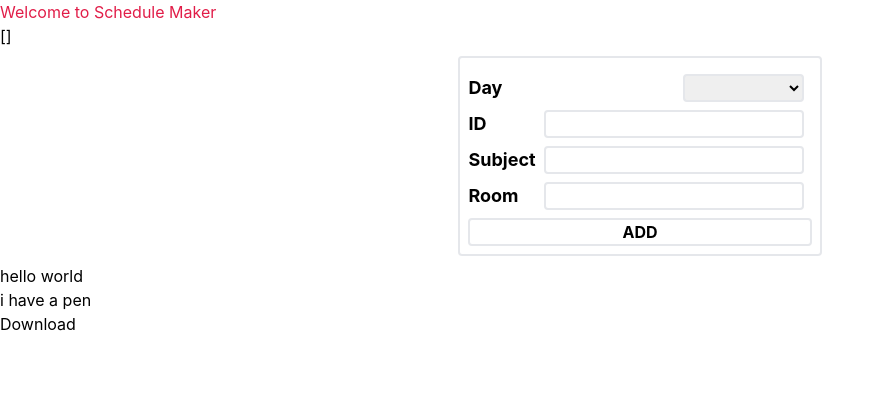
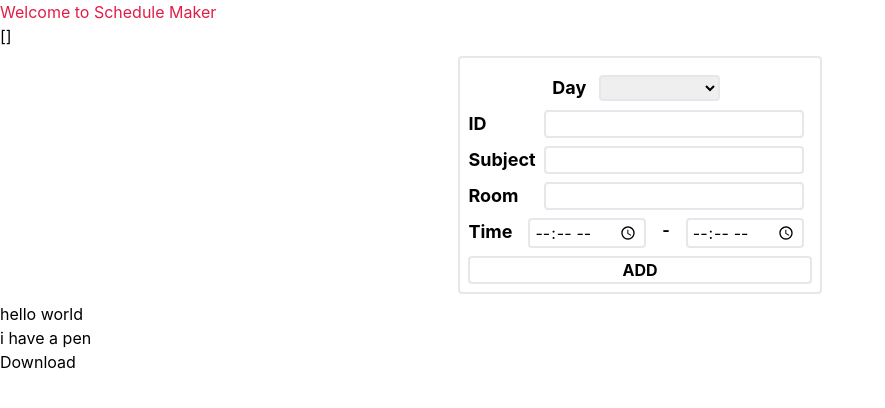
Before and after one commit to tnp2004/schedule-maker, a SvelteKit app: page / in a window 1280 px wide. Shown: the top 408 px of the page, without its empty margins (0-885 px from the left). Built offline with nearby package versions, Linux system fonts and the light colour scheme.

Commit message:
add Time range

```diff
--- a/src/components/form.svelte
+++ b/src/components/form.svelte
@@ -1,27 +1,46 @@
 <script lang="ts">
-	import type { Task } from "../../types"
+	import type { Task } from '../../types';
 	import { createEventDispatcher } from 'svelte';
 	const dispatch = createEventDispatcher();
 
 	const days = ['Monday', 'Tuesday', 'Wednesday', 'Thursday', 'Friday', 'Saturday', 'Sunday'];
+	let time = '';
 	let task: Task = {
-		day: "",
-		id: "",
-		subject: "",
-		room: "",
-	}
+		day: '',
+		id: '',
+		subject: '',
+		room: '',
+		time: {
+			from: '',
+			to: ''
+		}
+	};
 
 	const addTask = () => {
 		dispatch('add', {
 			task
 		});
+		resetTask();
+	};
+
+	const resetTask = () => {
+		task = {
+			day: '',
+			id: '',
+			subject: '',
+			room: '',
+			time: {
+				from: '',
+				to: ''
+			}
+		};
 	};
 </script>
 
-<form class="w-fit mx-auto rounded border-2 my-2 p-2">
-	<div class="my-2 flex justify-between">
+<form id="schedule-form" class="w-fit mx-auto rounded border-2 my-2 p-2" on:submit={addTask}>
+	<div class="my-2 text-center">
 		<label class="text-lg font-bold" for="day">Day</label>
-		<select class="border-2 rounded px-1 mx-2" bind:value={task.day}>
+		<select class="border-2 rounded px-1 mx-2" bind:value={task.day} required>
 			{#each days as day}
 				<option value={day}>{day}</option>
 			{/each}
@@ -29,16 +48,23 @@
 	</div>
 	<div class="my-2 flex justify-between">
 		<label class="text-lg font-bold" for="id">ID</label>
-		<input class="border-2 rounded px-1 mx-2" bind:value={task.id} type="text" />
+		<input class="border-2 rounded px-1 mx-2" bind:value={task.id} type="text" required />
 	</div>
 	<div class="my-2 flex justify-between">
-		<label class="text-lg font-bold" for="id">Subject</label>
-		<input class="border-2 rounded px-1 mx-2" bind:value={task.subject} type="text" />
+		<label class="text-lg font-bold" for="subject">Subject</label>
+		<input class="border-2 rounded px-1 mx-2" bind:value={task.subject} type="text" required />
 	</div>
 	<div class="my-2 flex justify-between">
-		<label class="text-lg font-bold" for="id">Room</label>
-		<input class="border-2 rounded px-1 mx-2" bind:value={task.room} type="text" />
+		<label class="text-lg font-bold" for="room">Room</label>
+		<input class="border-2 rounded px-1 mx-2" bind:value={task.room} type="text" required />
 	</div>
 
-	<button class="border-2 px-2 font-bold w-full rounded" on:click={addTask}>ADD</button>
+	<div class="my-2 flex justify-between">
+		<label class="text-lg font-bold" for="room">Time</label>
+		<input class="border-2 rounded px-1 mx-2" type="time" required bind:value={task.time.from} />
+		<span class="font-bold">-</span>
+		<input class="border-2 rounded px-1 mx-2" type="time" required bind:value={task.time.to} />
+	</div>
+
+	<button class="border-2 px-2 font-bold w-full rounded" type="submit">ADD</button>
 </form>
--- a/src/routes/+page.svelte
+++ b/src/routes/+page.svelte
@@ -6,7 +6,6 @@
 
 	const addSchedule = (e: any) => {
 		const { task } = e.detail
-		alert(task)
 		schedulesList = [task, ...schedulesList]
 	}
 
--- a/types.ts
+++ b/types.ts
@@ -3,4 +3,10 @@ export interface Task {
     id: string;
     subject: string;
     room: string;
+    time: Time;
 }
+
+interface Time {
+    from: string
+    to: string
+}
```
